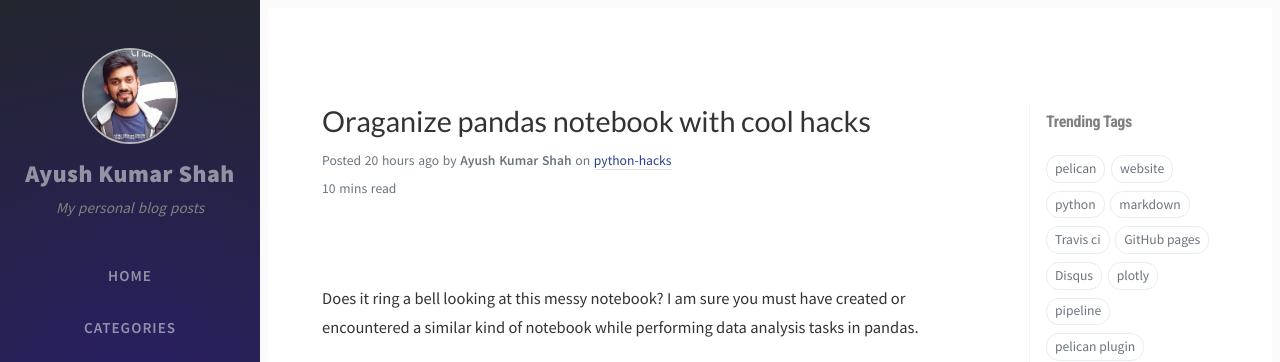
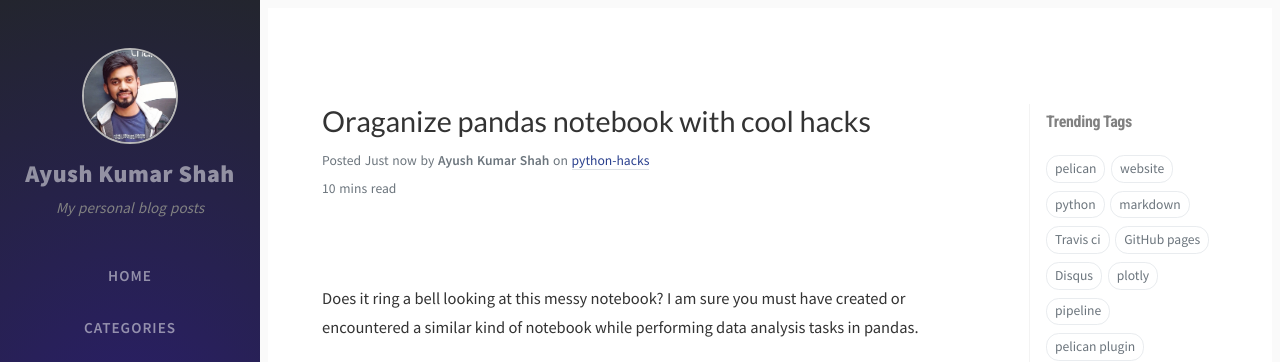
Before and after one commit to ayushkumarshah/ayushkumarshah.github.io, a Jekyll site: the page built from _posts/2020-06-06-pandas-pipe-plotly.md, in a window 1280 px wide and 900 px high. Shown: the top 362 px of the window. Built offline with Jekyll 4.4.1, drawn with Linux system fonts in a browser that asks for light colours; nearby versions of some CDN libraries; comment, search, counter and statistics services are not loaded; part of the change alters nothing that is shown.

```diff
--- a/_posts/2020-06-06-pandas-pipe-plotly.md
+++ b/_posts/2020-06-06-pandas-pipe-plotly.md
@@ -4,6 +4,7 @@ title: Oraganize pandas notebook with cool hacks
 categories: [python-hacks]
 tags: [datascience, pandas, plotly, pipeline, EDA]
 summary: Learn a cool hack to make pandas code clean, well-organized and highly efficient.
+date: 2020-06-06 20:45:00 +0545
 minutes: 10 mins
 author: Ayush Kumar Shah
 ---
```
